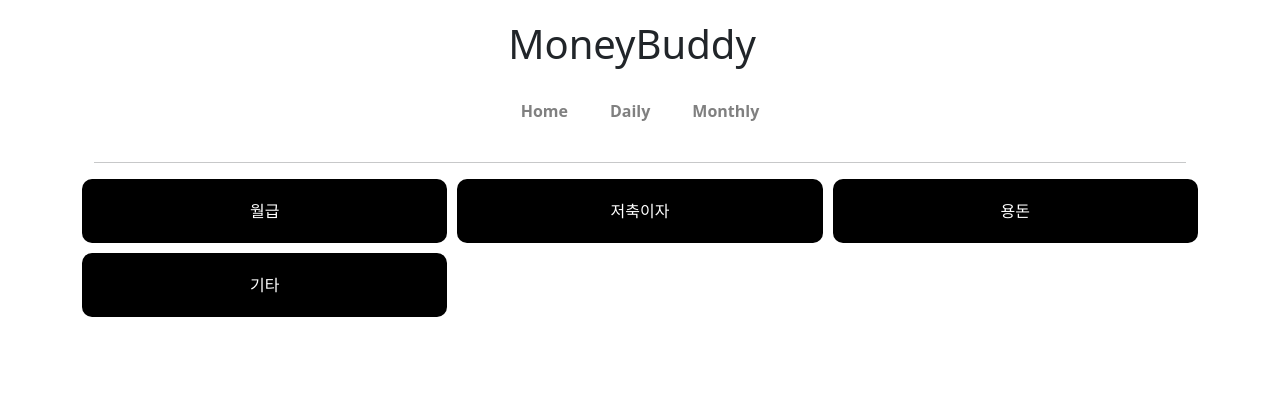
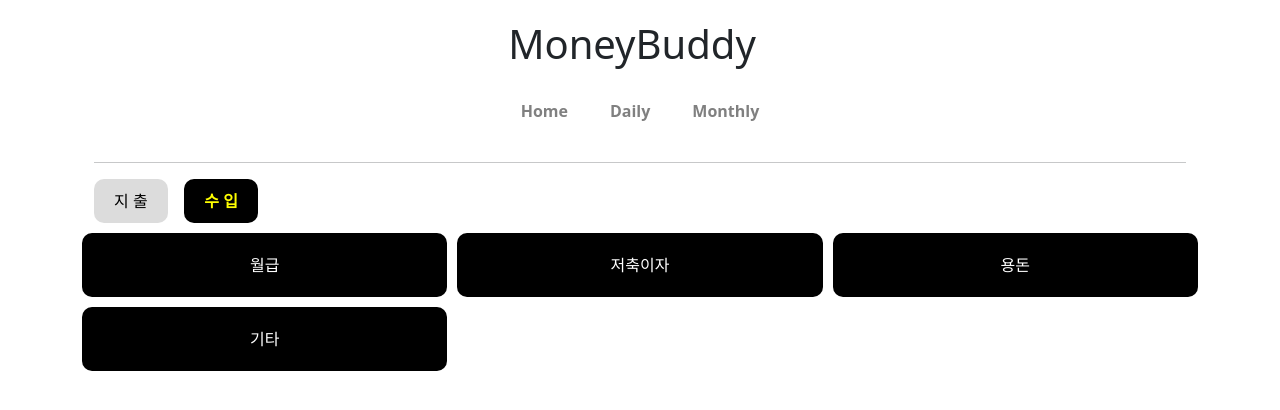
Before and after one commit to AnnyeongHae/MoneyBuddyClone, a Vue app: page /Income in a window 1280 px wide. Shown: the top 410 px of the page. Built offline with nearby package versions, Linux system fonts and the light colour scheme; no server answers.

Commit message:
[추가] HomeIncome IEButton 추가

```diff
--- a/src/pages/HomeIncome.vue
+++ b/src/pages/HomeIncome.vue
@@ -1,4 +1,5 @@
 <template>
+    <IEButton />
     <div class="categories">
         <button
             v-for="category in categories"
@@ -13,6 +14,7 @@
 <script setup>
 import { ref } from 'vue';
 import { useRouter } from 'vue-router';
+import IEButton from '@/components/IEButton.vue';
 
 // 카테고리 배열을 ref로 정의
 const categories = ref(['월급', '저축이자', '용돈', '기타']);
```
